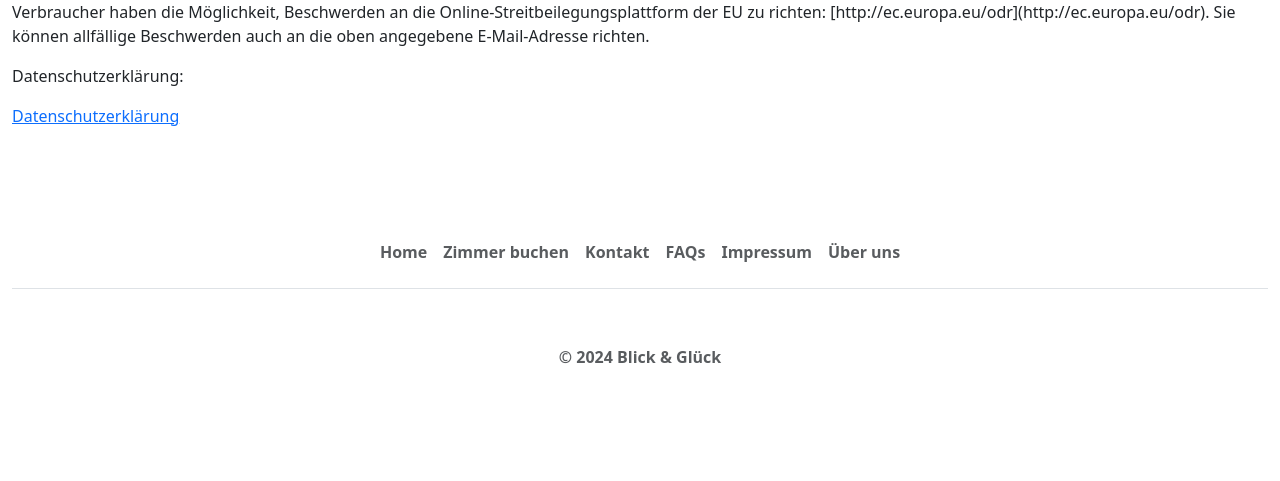
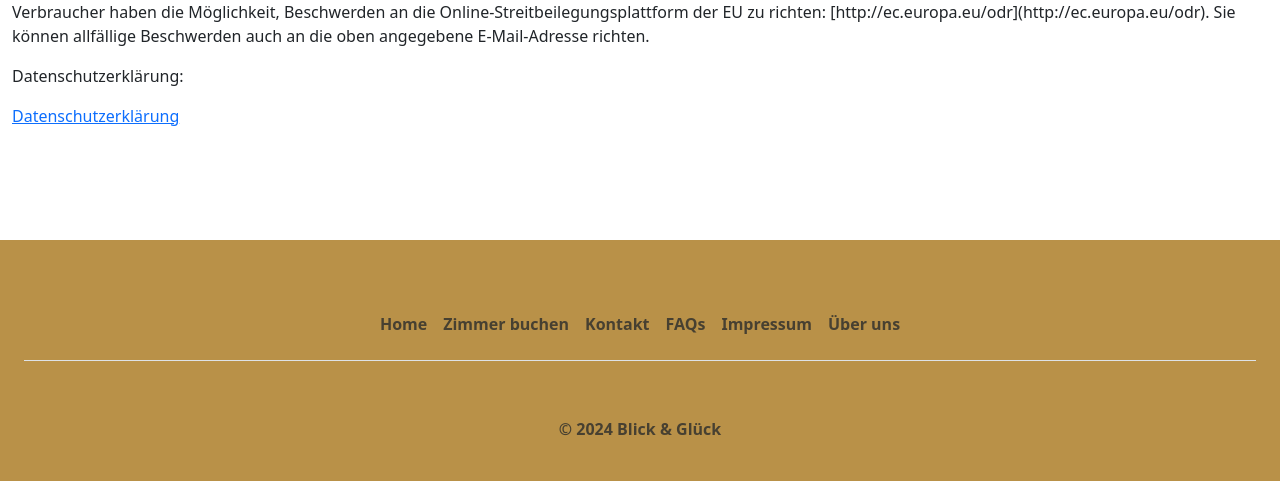
Before and after one commit to tiana-coding/hotelprojekt-original, a PHP site: page /include/impressum.php in a window 1280 px wide. Shown: the part 1559-2040 px from the top of the page. Before the commit the page ends 1923 px from the top, so only its background shows below. Run offline with PHP 8.4, Linux system fonts and the light colour scheme; some libraries are stand-ins or nearby versions.

Commit message:
modified:   mergedProject/README.md 	modified:   mergedProject/include/header.php 	modified:   mergedProject/include/hilfeseite.php 	modified:   mergedProject/include/impressum.php

```diff
--- a/mergedProject/include/hilfeseite.php
+++ b/mergedProject/include/hilfeseite.php
@@ -35,4 +35,6 @@
 
 </div>
 
-<?php include 'footer.php';?>
+<div class="container-fluid my-5 py-4 bg-primary">
+  <?php include 'footer.php';?>
+</div>
--- a/mergedProject/include/impressum.php
+++ b/mergedProject/include/impressum.php
@@ -45,4 +45,6 @@
         </div>
 
 </div>
-<?php include 'footer.php';?>
+<div class="container-fluid my-5 py-4 bg-primary">
+  <?php include 'footer.php';?>
+</div>
```
Also changed, not shown: mergedProject/README.md, mergedProject/include/header.php (line endings or trailing spaces).
